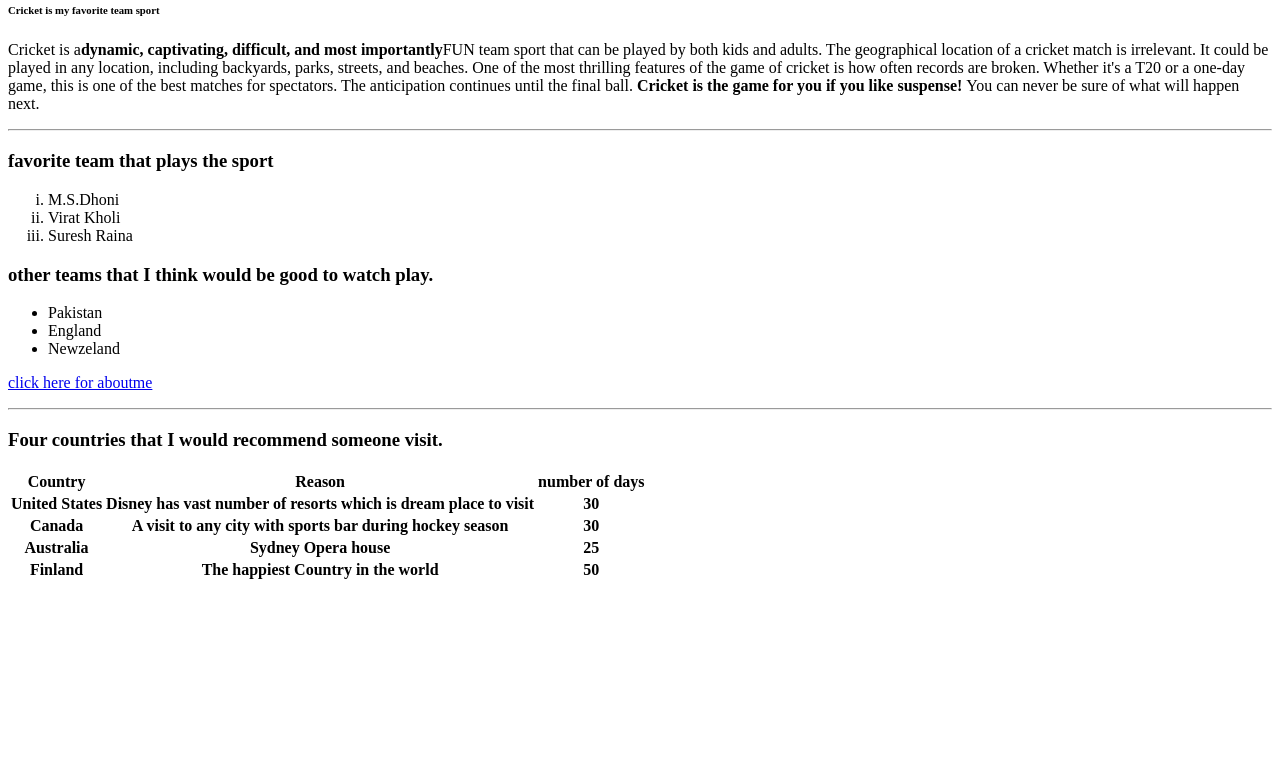
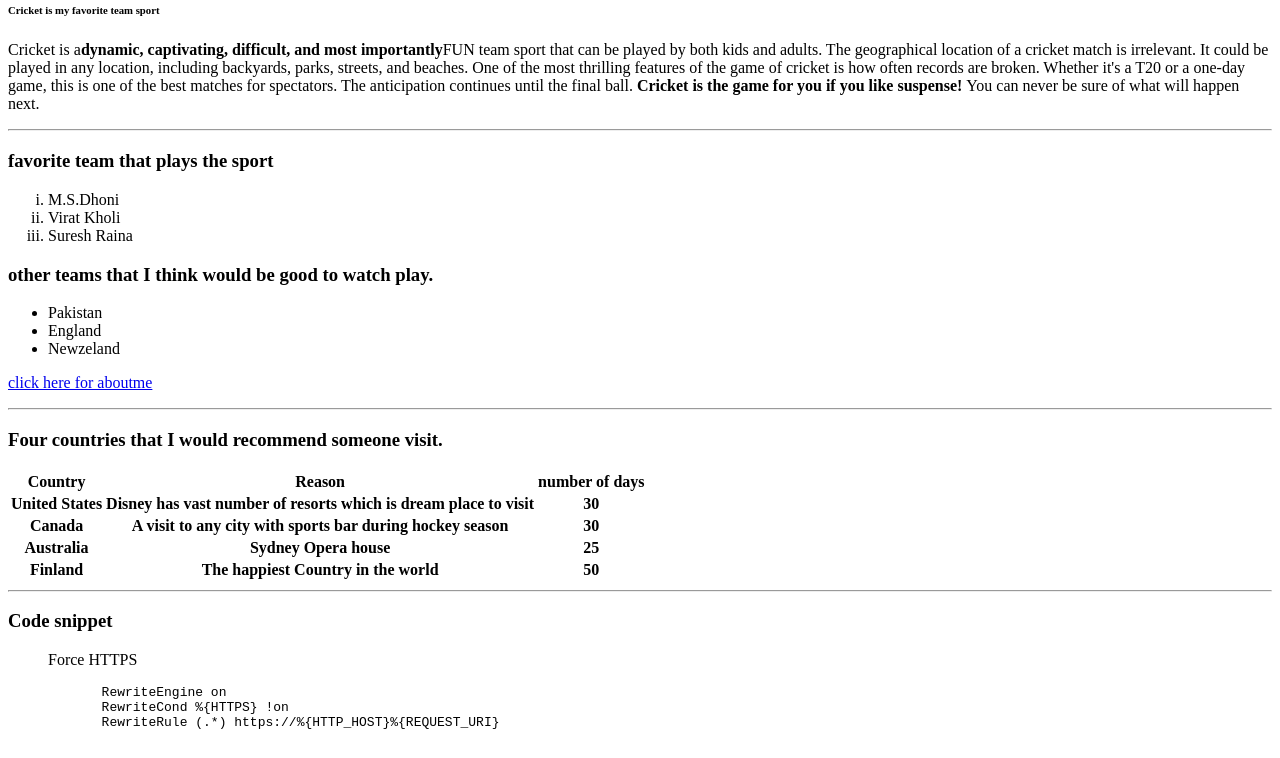
Before and after one commit to 44-563-Web-Apps-S23/44563-webapps-assignment-3-BhavyReddy17, a plain HTML site: page index.html in a window 1280 px wide. Shown: the part 79-837 px from the top of the page. Before the commit the page ends 800 px from the top, so only its background shows below. Drawn offline with Linux system fonts and the light colour scheme.

Commit message:
Update index.html

```diff
--- a/index.html
+++ b/index.html
@@ -52,5 +52,13 @@
                 <th>50</th>
             </tr>
         </table>
+        <hr>
+        <h3>Code snippet</h3>
+        <blockquote cite="https://stackoverflow.com/questions/10489895/http-to-https-through-htaccess">Force HTTPS</blockquote>
+        <pre>
+            RewriteEngine on
+            RewriteCond %{HTTPS} !on
+            RewriteRule (.*) https://%{HTTP_HOST}%{REQUEST_URI}
+        </pre>
     </body>
 </html>
```
